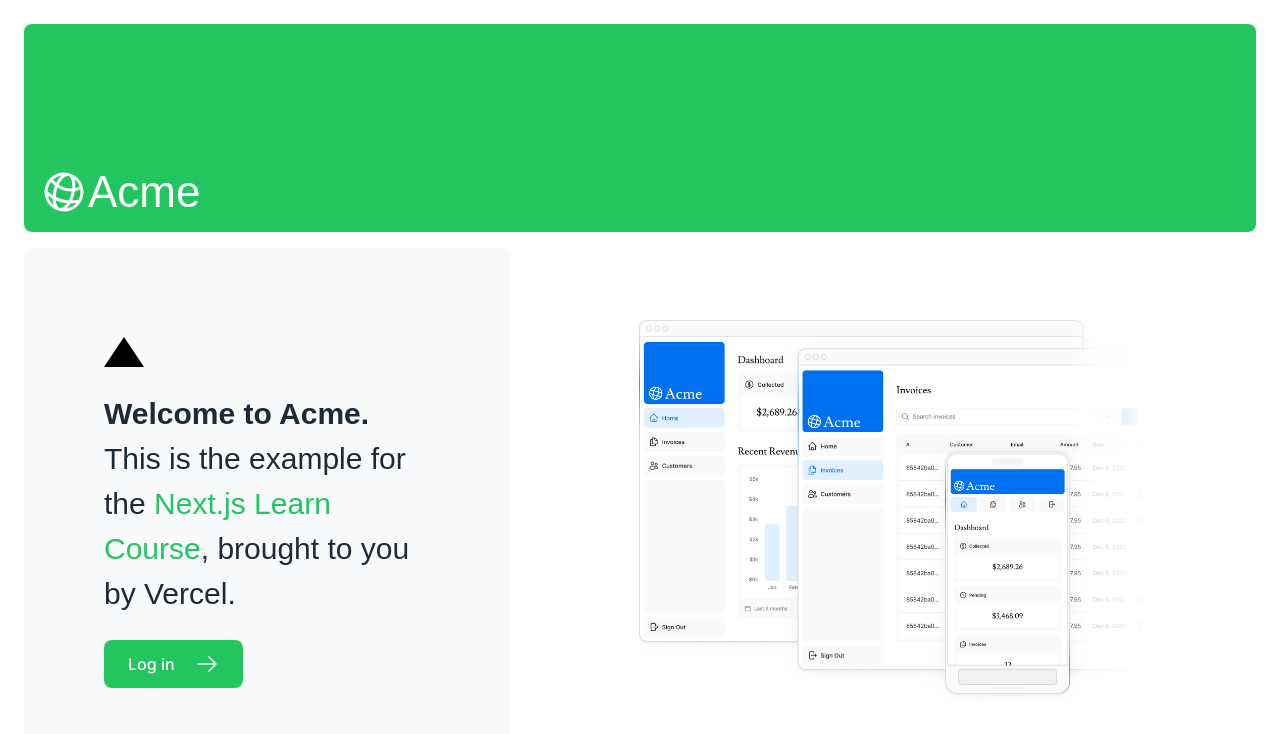
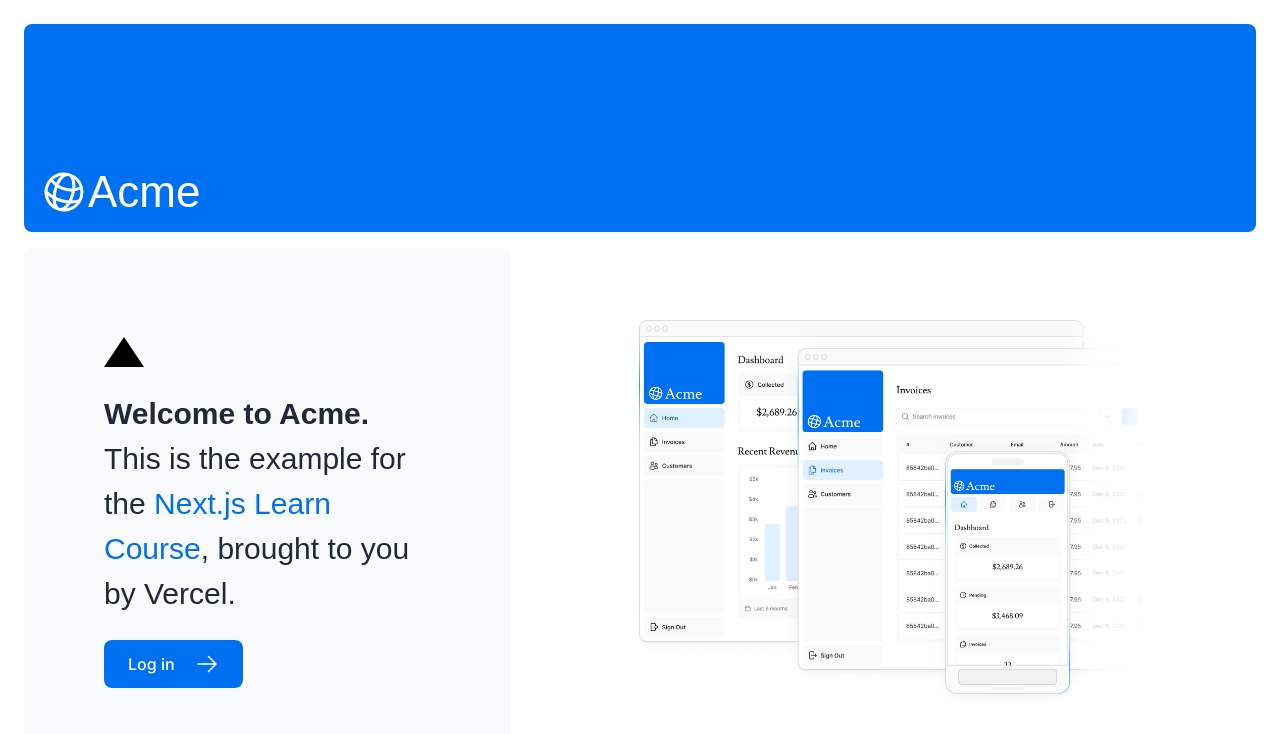
Before and after one commit to jgburton/nextjs-dashboard, a Next.js app: page / in a window 1280 px wide. Shown: the top 734 px of the page. Built offline with nearby package versions, Linux system fonts and the light colour scheme; a web font is replaced by a local one.

Commit message:
chapters 1-5 complete, Getting Started, CSS Styling, Optimising Fonts & Images, Creating Layouts & Pages, Navigating Between Pages

```diff
--- a/app/page.tsx
+++ b/app/page.tsx
@@ -7,7 +7,7 @@
 export default function Page() {
   return (
     <main className="flex min-h-screen flex-col p-6">
-      <div className="flex h-20 shrink-0 items-end rounded-lg bg-green-500 p-4 md:h-52">
+      <div className="flex h-20 shrink-0 items-end rounded-lg bg-blue-500 p-4 md:h-52">
         <AcmeLogo />
       </div>
       <div className="mt-4 flex grow flex-col gap-4 md:flex-row">
@@ -17,14 +17,14 @@
           />
           <p className={`${lusitana.className} text-xl text-gray-800 md:text-3xl md:leading-normal`}>
             <strong>Welcome to Acme.</strong> This is the example for the{' '}
-            <a href="https://nextjs.org/learn/" className="text-green-500">
+            <a href="https://nextjs.org/learn/" className="text-blue-500">
               Next.js Learn Course
             </a>
             , brought to you by Vercel.
           </p>
           <Link
             href="/login"
-            className="flex items-center gap-5 self-start rounded-lg bg-green-500 px-6 py-3 text-sm font-medium text-white transition-colors hover:bg-blue-400 md:text-base"
+            className="flex items-center gap-5 self-start rounded-lg bg-blue-500 px-6 py-3 text-sm font-medium text-white transition-colors hover:bg-blue-400 md:text-base"
           >
             <span>Log in</span> <ArrowRightIcon className="w-5 md:w-6" />
           </Link>
--- a/app/ui/dashboard/nav-links.tsx
+++ b/app/ui/dashboard/nav-links.tsx
@@ -1,8 +1,13 @@
+"use client"
+
 import {
   UserGroupIcon,
   HomeIcon,
   DocumentDuplicateIcon,
 } from '@heroicons/react/24/outline';
+import Link from 'next/link';
+import { usePathname } from 'next/navigation';
+import clsx from 'clsx';
 
 // Map of links to display in the side navigation.
 // Depending on the size of the application, this would be stored in a database.
@@ -17,19 +22,26 @@
 ];
 
 export default function NavLinks() {
+  const pathname = usePathname();
+
   return (
     <>
       {links.map((link) => {
         const LinkIcon = link.icon;
         return (
-          <a
+          <Link
             key={link.name}
             href={link.href}
-            className="flex h-[48px] grow items-center justify-center gap-2 rounded-md bg-gray-50 p-3 text-sm font-medium hover:bg-sky-100 hover:text-blue-600 md:flex-none md:justify-start md:p-2 md:px-3"
+            className={clsx(
+              'flex h-[48px] grow items-center justify-center gap-2 rounded-md bg-gray-50 p-3 text-sm font-medium hover:bg-sky-100 hover:text-blue-600 md:flex-none md:justify-start md:p-2 md:px-3',
+              {
+                'bg-sky-100 text-blue-600': pathname === link.href,
+              },
+            )}
           >
             <LinkIcon className="w-6" />
             <p className="hidden md:block">{link.name}</p>
-          </a>
+          </Link>
         );
       })}
     </>
--- a/app/ui/invoices/create-form.tsx
+++ b/app/ui/invoices/create-form.tsx
@@ -89,7 +89,7 @@
                 />
                 <label
                   htmlFor="paid"
-                  className="ml-2 flex cursor-pointer items-center gap-1.5 rounded-full bg-green-500 px-3 py-1.5 text-xs font-medium text-white"
+                  className="ml-2 flex cursor-pointer items-center gap-1.5 rounded-full bg-blue-500 px-3 py-1.5 text-xs font-medium text-white"
                 >
                   Paid <CheckIcon className="h-4 w-4" />
                 </label>
--- a/app/ui/invoices/edit-form.tsx
+++ b/app/ui/invoices/edit-form.tsx
@@ -100,7 +100,7 @@
                 />
                 <label
                   htmlFor="paid"
-                  className="ml-2 flex cursor-pointer items-center gap-1.5 rounded-full bg-green-500 px-3 py-1.5 text-xs font-medium text-white"
+                  className="ml-2 flex cursor-pointer items-center gap-1.5 rounded-full bg-blue-500 px-3 py-1.5 text-xs font-medium text-white"
                 >
                   Paid <CheckIcon className="h-4 w-4" />
                 </label>
--- a/app/ui/invoices/status.tsx
+++ b/app/ui/invoices/status.tsx
@@ -8,7 +8,7 @@
         'inline-flex items-center rounded-full px-2 py-1 text-xs',
         {
           'bg-gray-100 text-gray-500': status === 'pending',
-          'bg-green-500 text-white': status === 'paid',
+          'bg-blue-500 text-white': status === 'paid',
         },
       )}
     >
```
